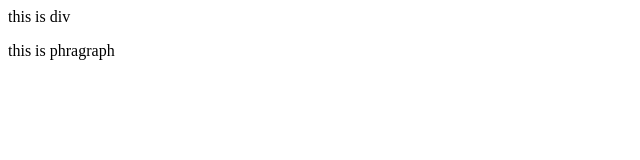
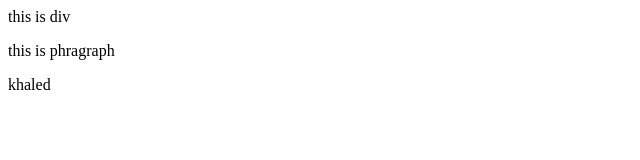
Before and after one commit to kh1aled/project, a plain HTML site: page index.html in a window 1280 px wide. Shown: the full height of the page, 0-640 px from the left. Drawn offline with Linux system fonts and the light colour scheme.

Commit message:
Update index.html
add div

```diff
--- a/index.html
+++ b/index.html
@@ -1,2 +1,3 @@
 <div>this is div</div>
 <p>this is phragraph</p>
+<div>khaled</div>
```
